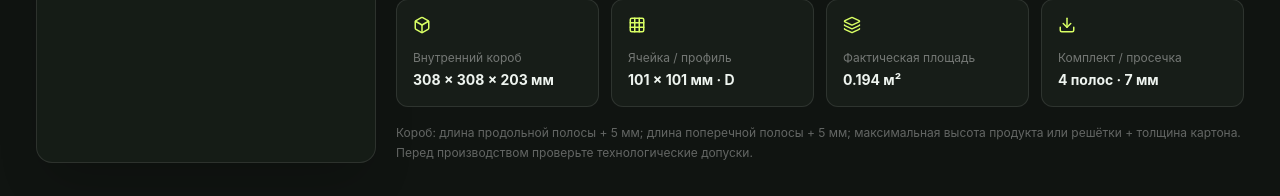
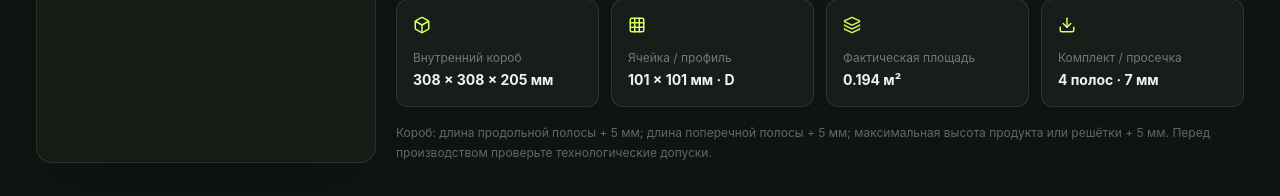
Before and after one commit to DemonicRous/gofrosetka, a Vue app: page / in a window 1280 px wide. Shown: the part 1091-1287 px from the top of the page. Built offline with nearby package versions, Linux system fonts and the light colour scheme.

Commit message:
Use fixed 5 mm clearance for box height

```diff
--- a/scripts/pdf-render-test.html
+++ b/scripts/pdf-render-test.html
@@ -4,6 +4,6 @@ import {createApp,h,ref,nextTick} from '/node_modules/.vite/deps/vue.js'
 import GridScene from '/src/components/GridScene.vue'
 import {buildPdf} from '/src/lib/pdfExport.js'
 window.renderResult={status:'loading'}
-const model={length:100,width:100,height:200,gridHeight:160,rows:3,cols:3,profile:'D',board:2.5,slot:7,slotDepth:85,cellL:101,cellW:101,stripL:303,stripW:303,boxL:308,boxW:308,boxH:202.5,longSlots:[99.75,203.25],crossSlots:[99.75,203.25],methodLabel:'RODA',layout:null}
+const model={length:100,width:100,height:200,gridHeight:160,rows:3,cols:3,profile:'D',board:2.5,slot:7,slotDepth:85,cellL:101,cellW:101,stripL:303,stripW:303,boxL:308,boxW:308,boxH:205,longSlots:[99.75,203.25],crossSlots:[99.75,203.25],methodLabel:'RODA',layout:null}
 createApp({setup(){const scene=ref();return()=>h(GridScene,{ref:scene,...model,initialCells:['0:0','1:1'],onReady:async()=>{try{await nextTick();const image=scene.value.captureForPdf();const pdf=await buildPdf(model,['plan','scene','strips'],image);window.renderResult={status:'ready',pdf:pdf.output('datauristring').split(',')[1],image:image.split(',')[1],pages:pdf.getNumberOfPages()}}catch(e){window.renderResult={status:'error',message:e.message}}}})}}).mount('#scene')
 </script></body></html>
--- a/scripts/test-pdf.mjs
+++ b/scripts/test-pdf.mjs
@@ -8,7 +8,7 @@ globalThis.document={createElement:()=>createCanvas(1,1)}
 globalThis.Image=class extends Image {async decode(){}}
 const {buildPdf}=await import('../src/lib/pdfExport.js')
 const model={length:100,width:100,height:200,gridHeight:160,rows:3,cols:3,profile:'D',board:2.5,slot:6,slotDepth:85,
-  cellL:101,cellW:101,stripL:303,stripW:303,boxL:308,boxW:308,boxH:202.5,longSlots:[99.75,203.25],crossSlots:[99.75,203.25],methodLabel:'Плоттер',
+  cellL:101,cellW:101,stripL:303,stripW:303,boxL:308,boxW:308,boxH:205,longSlots:[99.75,203.25],crossSlots:[99.75,203.25],methodLabel:'Плоттер',
   layout:{title:'Плоттер',sheetW:2500,sheetH:1600,kits:18,perKit:4/18,offsetX:20,offsetY:20,marginText:'20 мм с каждой стороны',items:Array.from({length:72},(_,i)=>({x:i%8*303,y:Math.floor(i/8)*160,w:303,h:160,type:i%4<2?'L':'P',kit:Math.floor(i/4)+1}))}}
 await mkdir('tmp/pdfs',{recursive:true})
 // Scene image is a fixture here; WebGL capture is handled by GridScene in the app.
--- a/src/App.vue
+++ b/src/App.vue
@@ -38,7 +38,7 @@ const innerW = computed(() => Math.max(0, cellW.value * p.value.rows + board.val
 const stripHeight = computed(() => Math.max(20, p.value.gridHeight))
 const boxLength = computed(() => innerL.value + 5)
 const boxWidth = computed(() => innerW.value + 5)
-const boxHeight = computed(() => Math.max(p.value.height, stripHeight.value) + board.value)
+const boxHeight = computed(() => Math.max(p.value.height, stripHeight.value) + 5)
 const longStrips = computed(() => Math.max(0, p.value.rows - 1))
 const crossStrips = computed(() => Math.max(0, p.value.cols - 1))
 const slotDepth = computed(() => stripHeight.value / 2 + 5)
@@ -158,7 +158,7 @@ const downloadDrawing = () => {
           </div>
         </div>
         <div class="mt-5 grid gap-3 sm:grid-cols-2 xl:grid-cols-4"><div v-for="item in [[Box,'Внутренний короб',`${boxLength.toFixed(0)} × ${boxWidth.toFixed(0)} × ${boxHeight.toFixed(0)} мм`],[Grid3X3,'Ячейка / профиль',`${cellL} × ${cellW} мм · ${p.profile}`],[Layers3,p.method === 'RODA' ? 'Фактическая площадь' : 'Площадь на комплект',`${area} м²`],[Download,activeLayout ? 'Лист / комплектов' : 'Комплект / просечка',activeLayout ? `${activeLayout.displaySize || `${activeLayout.sheetW}×${activeLayout.sheetH}`} · ${activeLayout.kits} шт.` : `${longStrips + crossStrips} полос · ${p.slot} мм`]]" :key="item[1]" class="rounded-xl border border-white/10 bg-[#171d18] p-4"><component :is="item[0]" :size="18" class="mb-4 text-[#d9ff64]"/><p class="text-xs text-white/40">{{item[1]}}</p><b class="mt-1 block text-sm">{{item[2]}}</b></div></div>
-        <p class="mt-4 text-xs leading-5 text-white/35">Короб: длина продольной полосы + 5 мм; длина поперечной полосы + 5 мм; максимальная высота продукта или решётки + толщина картона. Перед производством проверьте технологические допуски.</p>
+        <p class="mt-4 text-xs leading-5 text-white/35">Короб: длина продольной полосы + 5 мм; длина поперечной полосы + 5 мм; максимальная высота продукта или решётки + 5 мм. Перед производством проверьте технологические допуски.</p>
       </section>
     </main>
     <PdfExport v-if="pdfProject" :model="pdfProject" @close="pdfProject=null"/>
```
